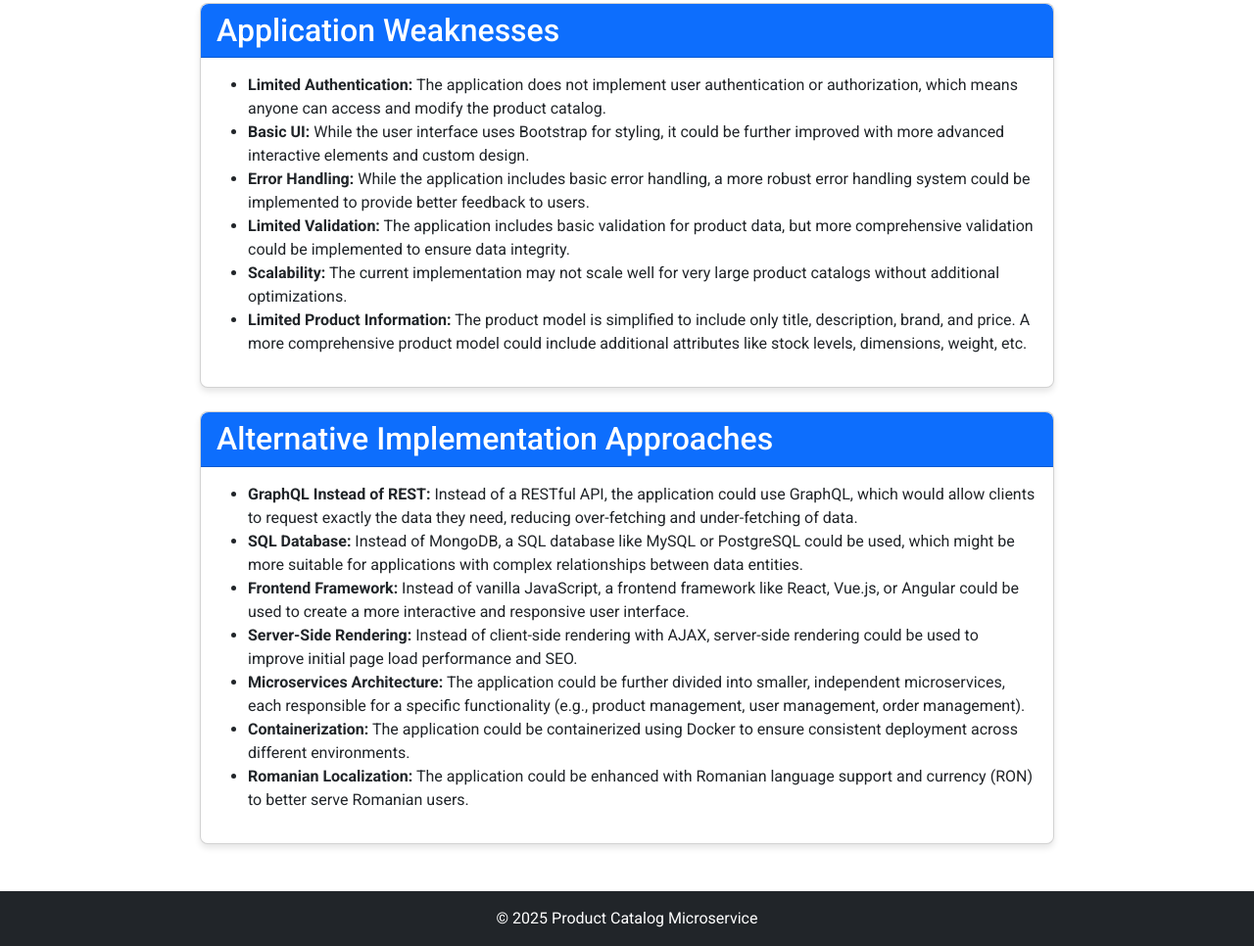
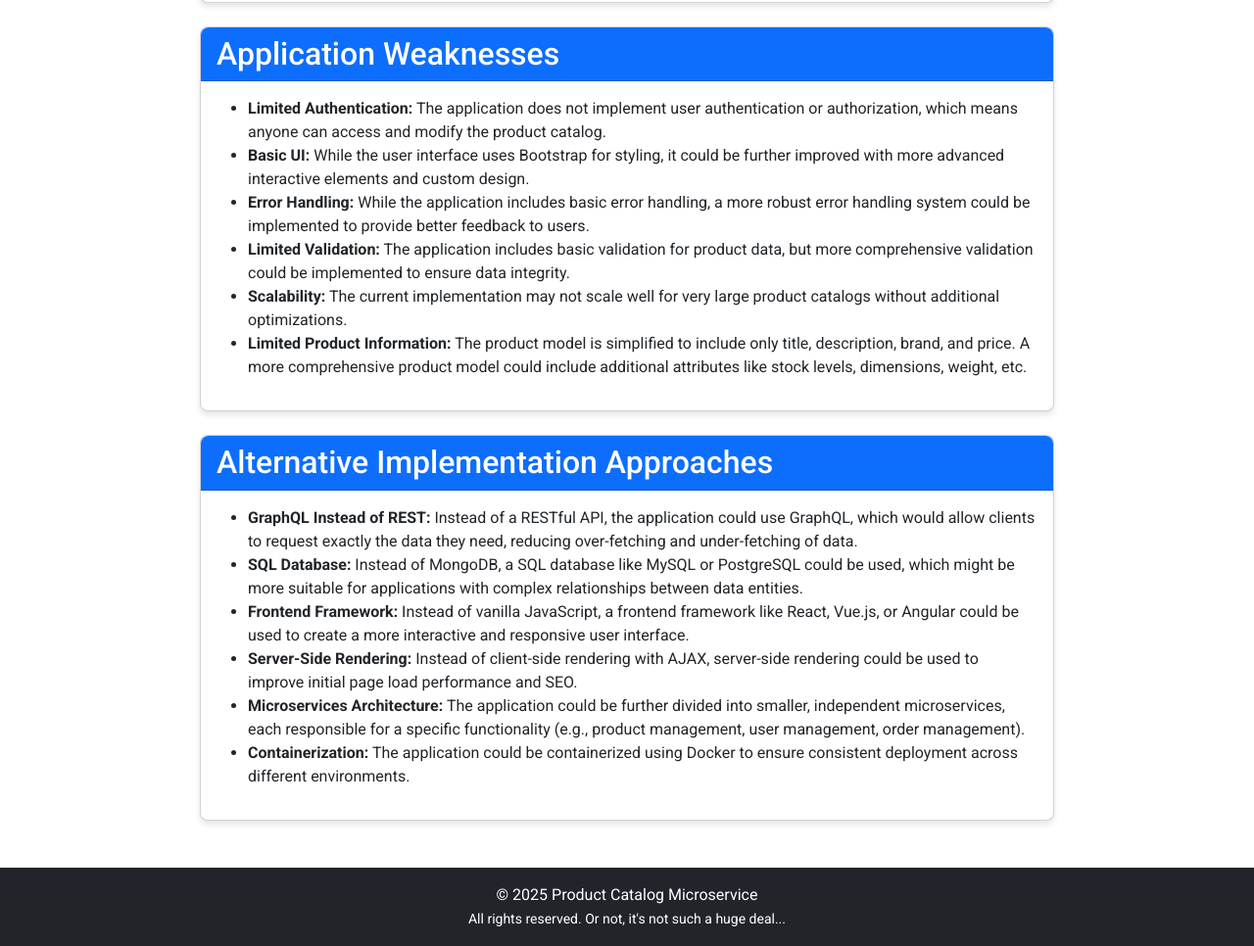
Before and after one commit to DanMGocan/microservices_assignment_DS, a website: page public/about.html in a window 1280 px wide. Shown: the part 1187-2153 px from the top of the page at 98% size. Drawn offline with nearby package versions, Linux system fonts and the light colour scheme.

Commit message:
Final commit, small errors fixed

```diff
--- a/public/about.html
+++ b/public/about.html
@@ -20,6 +20,8 @@
             <div class="row align-items-center">
                 <div class="col-md-6">
                     <h1>About This Application</h1>
+                    <small>Dan Gocan, D21125638@mytudublin.ie</small>
+
                 </div>
                 <div class="col-md-6">
                     <nav class="d-flex justify-content-end">
@@ -187,10 +189,6 @@
                                 <strong>Containerization:</strong> The application could be containerized using Docker to ensure
                                 consistent deployment across different environments.
                             </li>
-                            <li>
-                                <strong>Romanian Localization:</strong> The application could be enhanced with Romanian language support
-                                and currency (RON) to better serve Romanian users.
-                            </li>
                         </ul>
                     </div>
                 </div>
@@ -202,6 +200,7 @@
     <footer class="bg-dark text-white text-center py-3 mt-4">
         <div class="container">
             <p class="mb-0">&copy; 2025 Product Catalog Microservice</p>
+            <small>All rights reserved. Or not, it's not such a huge deal...</small>
         </div>
     </footer>
 
--- a/public/js/main.js
+++ b/public/js/main.js
@@ -1,5 +1,5 @@
 /******************************************************************/
-// Front-end JS, dictating the behavious of the user interface
+// Client JS, dictating the behavious of the user interface
 /******************************************************************/
 
 // Global variables
```
Also changed, not shown: public/index.html (+2 -0 lines).
